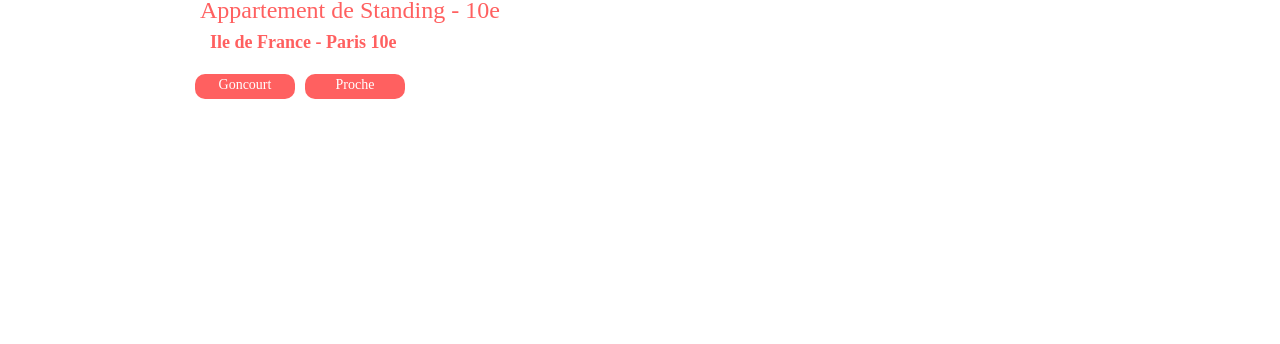
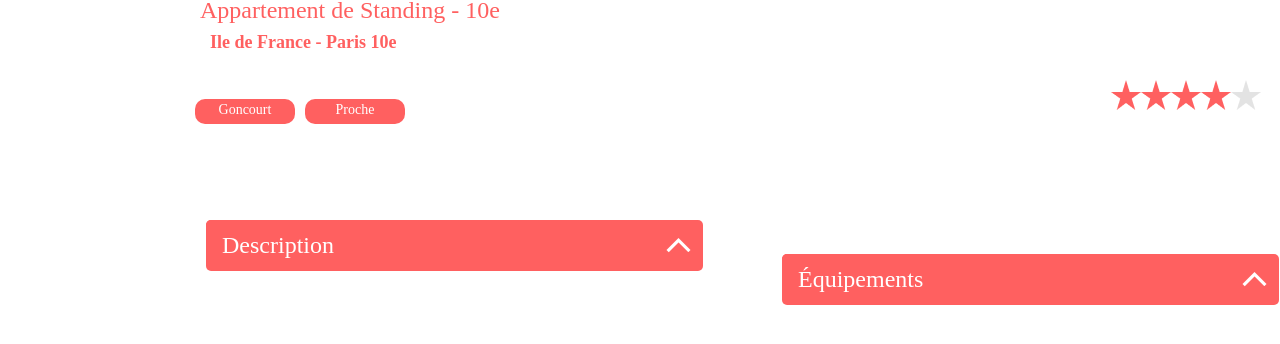
Before and after one commit to NASRINE-H/P7-Kasa, a React (Create React App) app in the folder my-app/: page /FicheLogement/0979876d in a window 1280 px wide. Shown: the part 730-1074 px from the top of the page. Built offline with nearby package versions, Linux system fonts and the light colour scheme.

Commit message:
fiche logement

```diff
--- a/my-app/src/App.css
+++ b/my-app/src/App.css
@@ -331,6 +331,7 @@
         color: #FFFFFF;
         border-radius: 10px;
         margin-left: 85px;
+        margin-top: 2%;
     }
 
     .min-tag {
@@ -343,3 +344,48 @@
         line-height: 22px;
         margin-left: 10px;
     }
+
+    .name {
+        position: absolute;
+        width: 93px;
+        height: 52px;
+        left: 1300px;
+        top: 680px;
+        font-family: 'Montserrat';
+        font-style: normal;
+        font-weight: 500;
+        font-size: 18px;
+        line-height: 142.6%;
+        /* or 26px */
+        display: flex;
+        align-items: flex-end;
+        text-align: right;
+        color: #FF6060;
+    }
+
+    .host {
+        width: 64px;
+        height: 64px;
+        left: 1280px;
+        margin-left: 20px;
+        background: #C4C4C4;
+    }
+
+    .Etoiles {
+        margin-left: 79%;
+        margin-top: -3.5%;
+    }
+
+    .descriptionLog {
+        width: 55%;
+        margin-top: -5%;
+        margin-left: -5%;
+        /* identical to box height, or 26px */
+        color: #FFFFFF;
+    }
+
+    .collapsEquipement {
+        width: 55%;
+        margin-left: 40%;
+        margin-top: -14.3%;
+    }
--- /dev/null
+++ b/my-app/src/compenents/Stars.js
@@ -0,0 +1,23 @@
+import React from 'react';
+import ImageEtoile from '../compenents/Images/Etoile.png';
+import ImageEtoileVide from '../compenents/Images/EtoileVide.png';
+
+const Stars = ({ rating }) => {
+    // on créé un tableau;
+    const array = [1, 2, 3, 4, 5];
+
+    return (
+      <div className="Etoiles">
+        {/*arrayStar est un élèment qui parcourit le tableau, s'il est égal ou inf de rating il montre "empty" sinon "star"*/}
+        {array.map((arrayStar, key) =>
+          arrayStar >= rating ? (
+            <img key={key} src={ImageEtoileVide} alt="étoile vide" />
+          ) : (
+            <img key={key} src={ImageEtoile} alt="étoile pleine" />
+          )
+        )}
+      </div>
+    );
+  };
+
+export default Stars;
--- a/my-app/src/pages/FicheLogement.js
+++ b/my-app/src/pages/FicheLogement.js
@@ -4,11 +4,17 @@ import SlideShow from '../compenents/Slideshow';
 import { useParams } from "react-router-dom";
 import LogeInfo from '../compenents/LogeInfo';
 import Tags from '../compenents/Tags';
+import Host from '../compenents/Host';
+import Stars from '../compenents/Stars';
+import Collapse from '../compenents/Collapse';
 
 const FicheLogement = () => {
     const { id } = useParams();
 
     const lodgementId = apiData.find((item) => item.id === id);
+    if (!lodgementId) {
+        window.location.href = "/404";
+      } else {
     return (
         <section>
             {lodgementId && (<div>
@@ -16,6 +22,29 @@ const FicheLogement = () => {
            <LogeInfo title={lodgementId.title} location={lodgementId.location}/>
            <div className="lineTag">
               <Tags tags={lodgementId.tags} />
+            </div>
+
+            <div className="hostRate">
+              <Host name={lodgementId.host.name} picture={lodgementId.host.picture} />
+              <Stars rating={lodgementId.rating} />
+            </div>
+
+            <div className='collapsLogment'>
+            <div className="descriptionLog ">
+                <Collapse
+                  title="Description"
+                  content={lodgementId.description}
+                />
+              </div>
+              <div className="collapsEquipement">
+              <Collapse
+                  title="Équipements"
+                 content={lodgementId.equipments.map((useEquip, i) => (
+                    <div key={i}>{useEquip}</div>
+                  ))}
+                />
+
+              </div>
             </div>
 
         </div>)}
@@ -26,6 +55,7 @@ const FicheLogement = () => {
 
         </section>
     );
+ }
 };
 
 export default FicheLogement;
```
Also changed, not shown: my-app/src/compenents/Images/Etoile.png (added), my-app/src/compenents/Images/EtoileVide.png (added).
